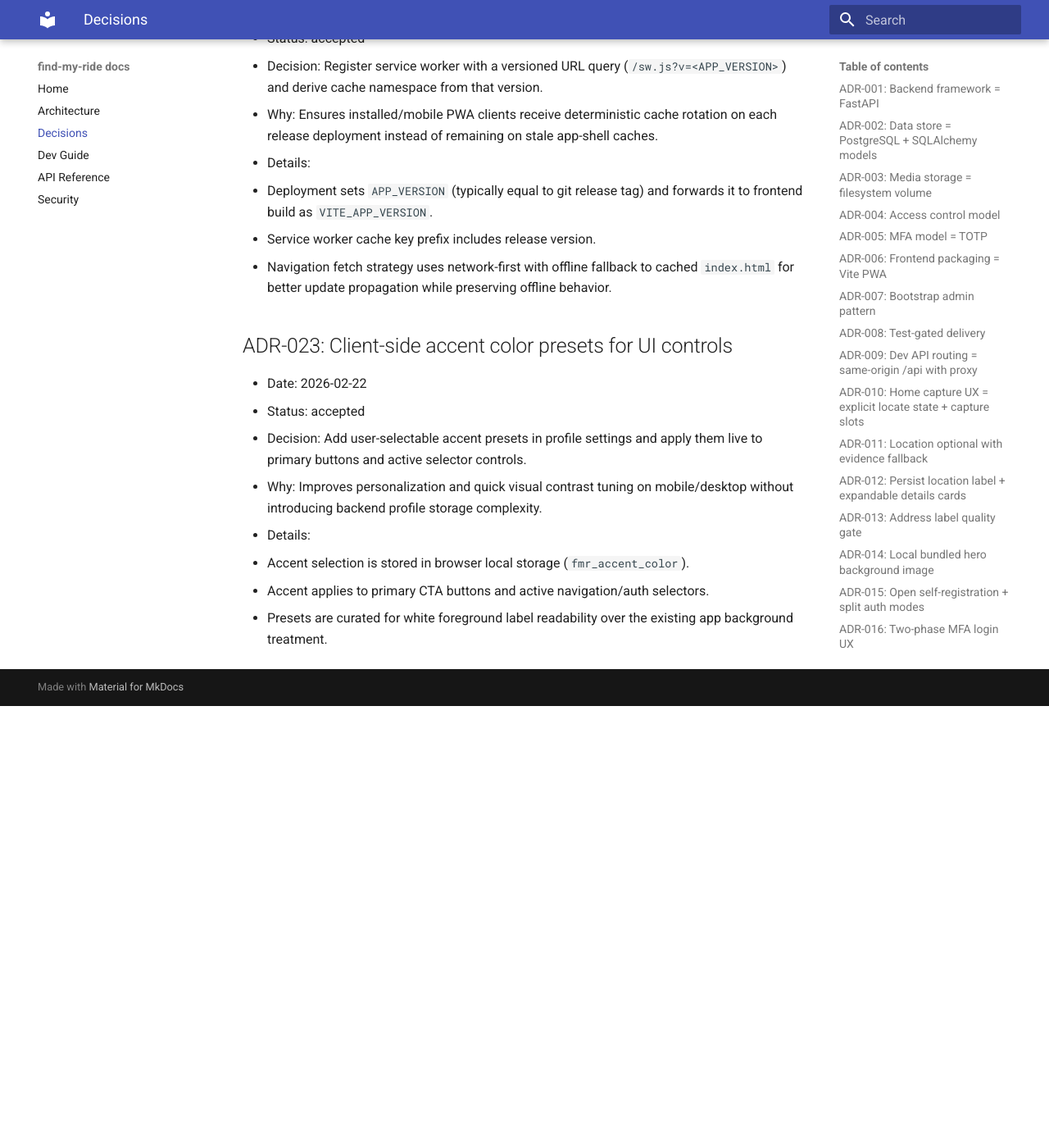
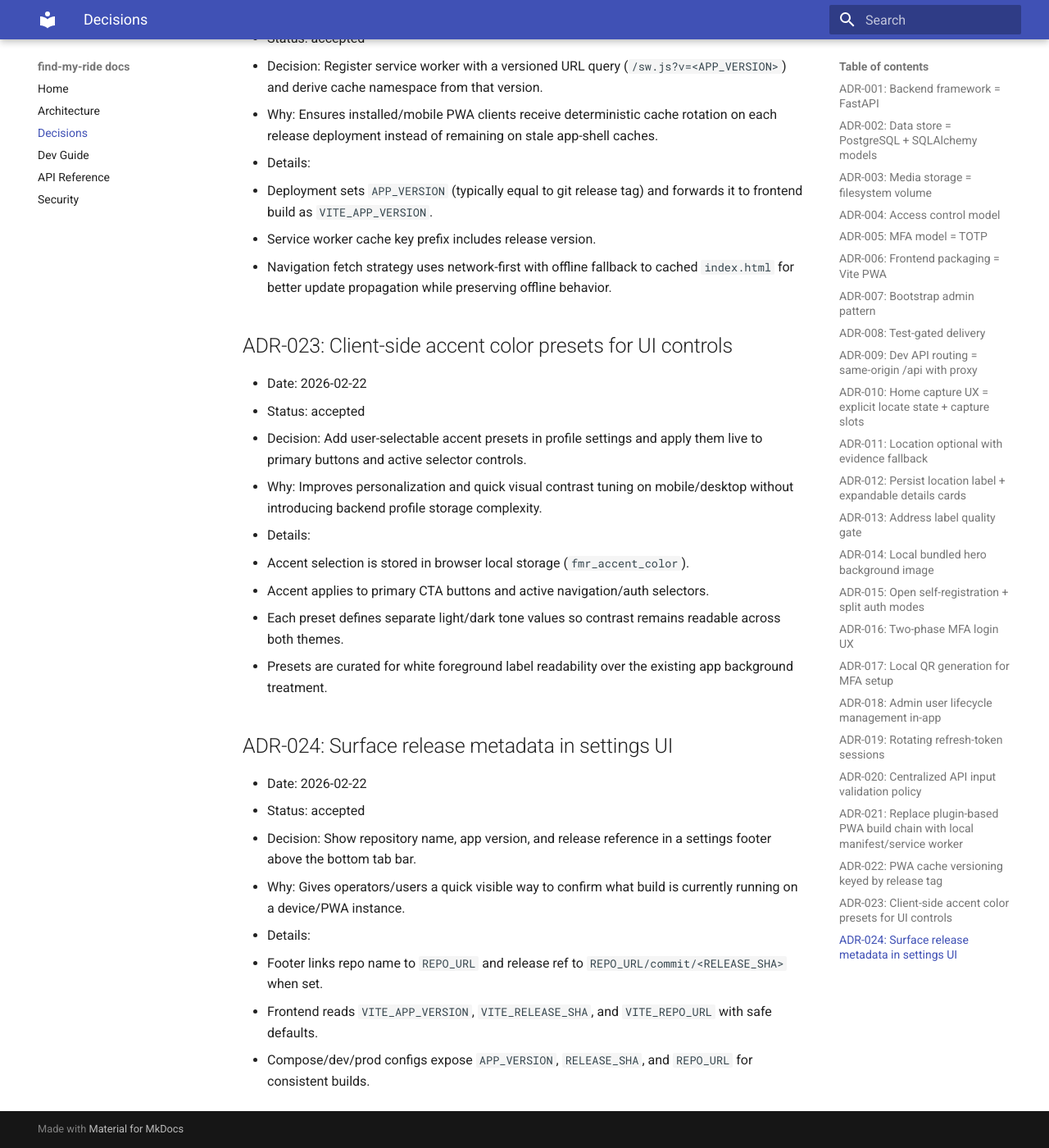
Before and after one commit to niels-emmer/find-my-ride, an MkDocs documentation site: the page built from docs/decisions.md, in a window 1280 px wide and 1400 px high, scrolled down 6138 px. Shown: the whole window at 82% size. Built offline with MkDocs 1.6.1 and Material for MkDocs 9.7.7, drawn with Linux system fonts in a browser that asks for light colours; before the commit the page ends 6999 px from its top, so only the background shows below that.

Commit message:
feat(settings): theme-aware accents and release metadata footer

```diff
--- a/docker-compose.prod.yml
+++ b/docker-compose.prod.yml
@@ -35,6 +35,8 @@
       dockerfile: Dockerfile
       args:
         VITE_APP_VERSION: ${APP_VERSION:-dev}
+        VITE_RELEASE_SHA: ${RELEASE_SHA:-local}
+        VITE_REPO_URL: ${REPO_URL:-https://github.com/niels-emmer/find-my-ride}
     restart: unless-stopped
     depends_on:
       - backend
--- a/docker-compose.yml
+++ b/docker-compose.yml
@@ -54,6 +54,8 @@
       VITE_API_URL: ${VITE_API_URL:-/api}
       VITE_PROXY_TARGET: ${VITE_PROXY_TARGET:-http://backend:8000}
       VITE_APP_VERSION: ${APP_VERSION:-dev-local}
+      VITE_RELEASE_SHA: ${RELEASE_SHA:-local}
+      VITE_REPO_URL: ${REPO_URL:-https://github.com/niels-emmer/find-my-ride}
     volumes:
       - ./frontend:/app
       - /app/node_modules
--- a/docs/architecture.md
+++ b/docs/architecture.md
@@ -68,8 +68,8 @@
 - Last parked and history share expandable cards (`More info`/`Close`) with OpenStreetMap embed preview, saved location text, a `More details` note section, photo thumbnails, and route/actions sections
 - Date/time rendering in cards is day-first (`dd-mm-yyyy`) with browser-local time
 - History cards provide quick delete action from collapsed state
-- Profile controls: change password, MFA setup/verify/disable, theme mode switch
-- Profile controls: change password, MFA setup/verify/disable, theme mode switch, and accent color preset selection (stored client-side)
+- Profile controls: change password, MFA setup/verify/disable, theme mode switch, and accent color preset selection (theme-aware tones, stored client-side)
+- Settings tab footer displays repository name, app version, and release reference with links to repo/commit
 - Admin user management and history scope filtering (`Admin` > `Add users` + `Edit users` list with edit/delete actions and role/password modal)
 
 PWA support:
--- a/docs/decisions.md
+++ b/docs/decisions.md
@@ -179,4 +179,16 @@
 - Details:
   - Accent selection is stored in browser local storage (`fmr_accent_color`).
   - Accent applies to primary CTA buttons and active navigation/auth selectors.
+  - Each preset defines separate light/dark tone values so contrast remains readable across both themes.
   - Presets are curated for white foreground label readability over the existing app background treatment.
+
+## ADR-024: Surface release metadata in settings UI
+
+- Date: 2026-02-22
+- Status: accepted
+- Decision: Show repository name, app version, and release reference in a settings footer above the bottom tab bar.
+- Why: Gives operators/users a quick visible way to confirm what build is currently running on a device/PWA instance.
+- Details:
+  - Footer links repo name to `REPO_URL` and release ref to `REPO_URL/commit/<RELEASE_SHA>` when set.
+  - Frontend reads `VITE_APP_VERSION`, `VITE_RELEASE_SHA`, and `VITE_REPO_URL` with safe defaults.
+  - Compose/dev/prod configs expose `APP_VERSION`, `RELEASE_SHA`, and `REPO_URL` for consistent builds.
```
Also changed, not shown: README.md (+4 -2 lines), docs/INDEX.md (+2 -1 lines), docs/dev-guide.md (+3 -1 lines), frontend/src/styles.css (+28 -0 lines), 5 other files.
